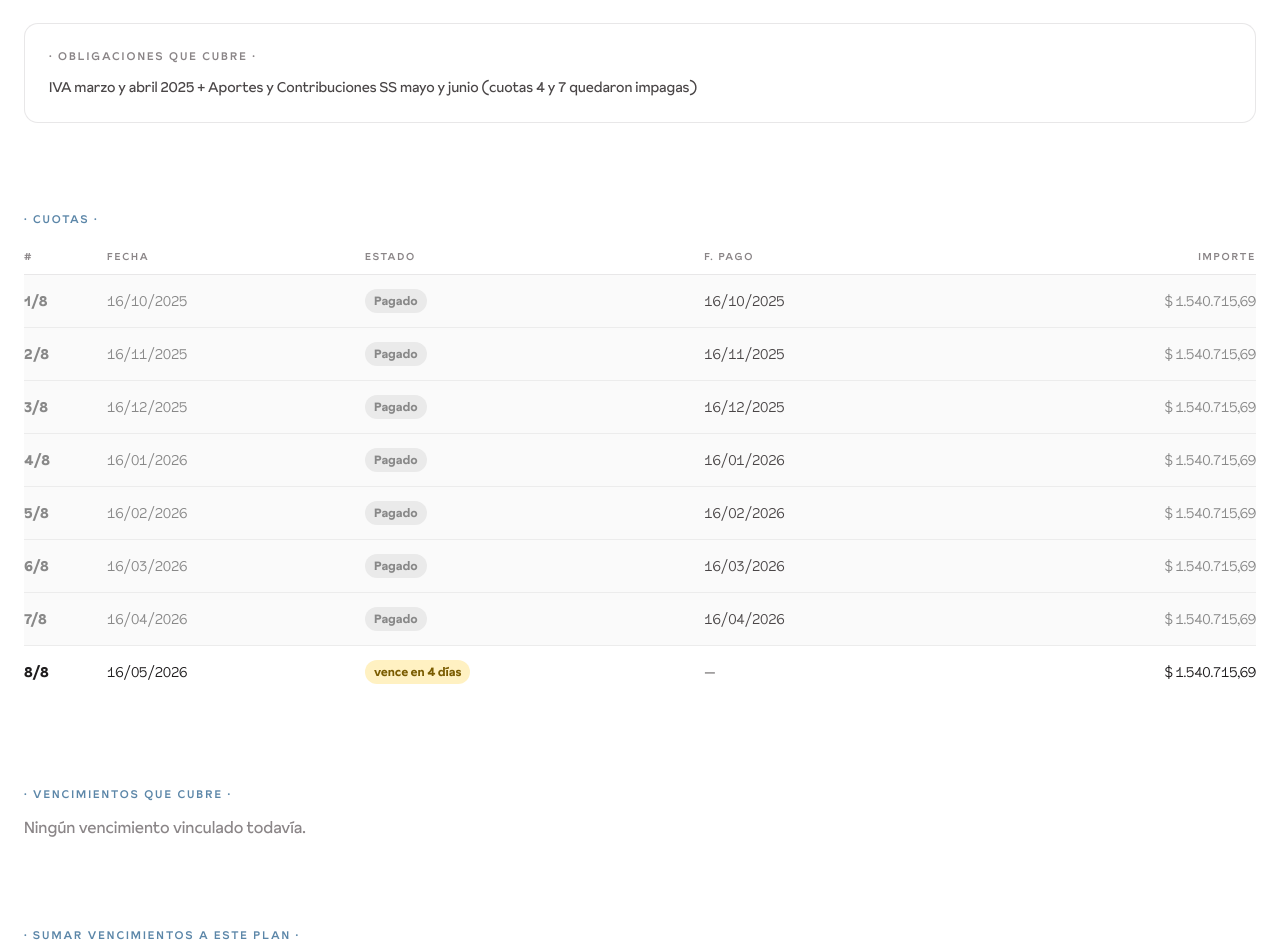
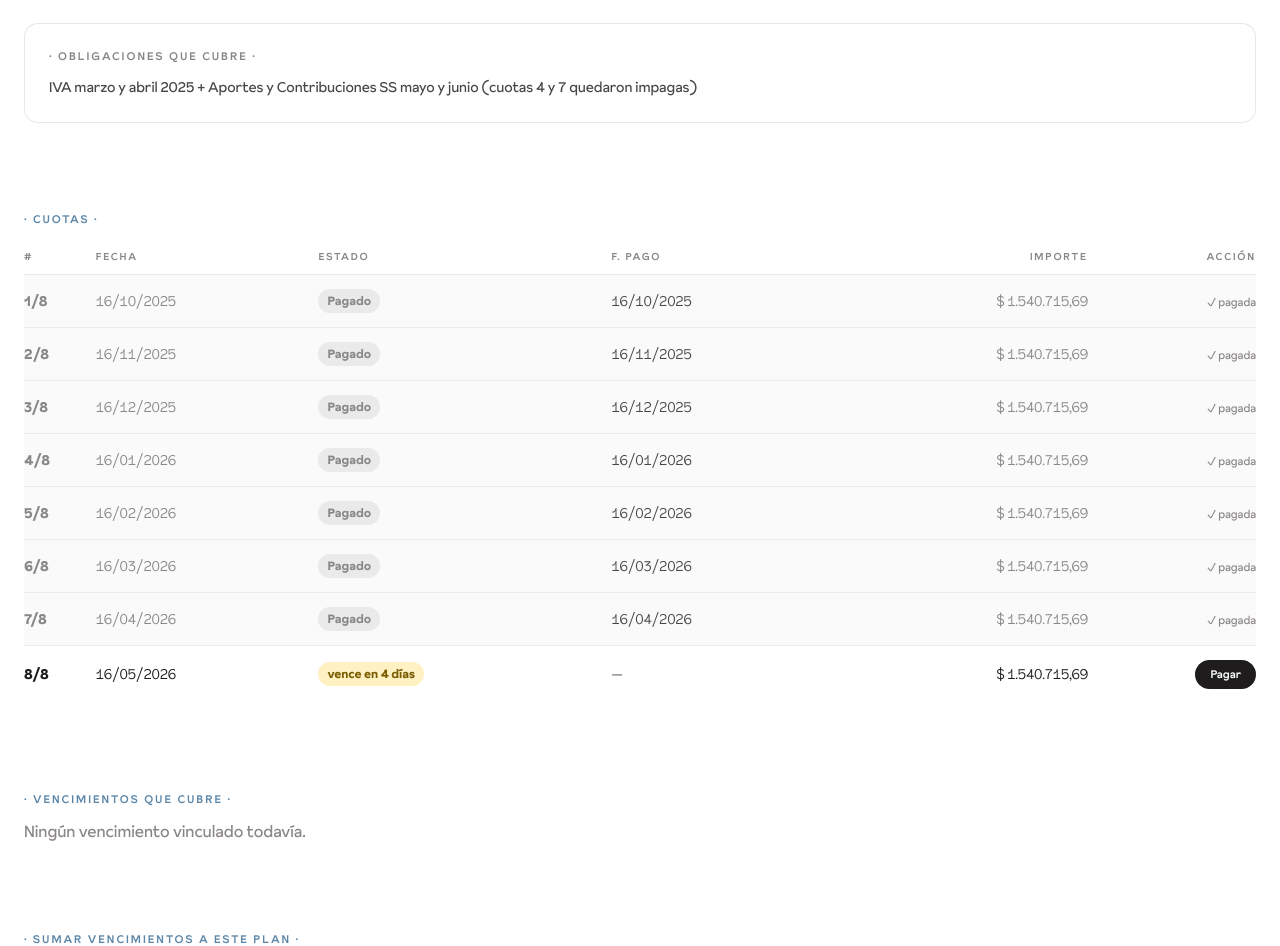
Before and after one commit to facumorala/piccolina-vencimientos, a Flask app: page /planes/1 in a window 1280 px wide. Shown: the part 425-1371 px from the top of the page. Run offline with Flask 3, Linux system fonts and the light colour scheme; the visitor is signed in with stand-in values (Sample User, id 1); data comes from the database, SQL or seed files in the repository; some libraries are stand-ins or nearby versions.

Commit message:
feat(planes): botón "Pagar" en cada cuota del detalle del plan
Antes había que ir a la lista general de Vencimientos para marcar cuotas
como pagadas. Ahora se puede hacer directo desde la vista del plan.

Co-Authored-By: Claude Opus 4.7 (1M context) <noreply@anthropic.com>

```diff
--- a/app/templates/planes/detalle.html
+++ b/app/templates/planes/detalle.html
@@ -41,6 +41,7 @@
           <th>Estado</th>
           <th>F. Pago</th>
           <th style="text-align: right;">Importe</th>
+          <th style="text-align: right;">Acción</th>
         </tr>
       </thead>
       <tbody>
@@ -56,6 +57,17 @@
             </td>
             <td class="num" style="color: var(--ink-2);">{{ c.fecha_pago | fecha }}</td>
             <td class="num" style="text-align: right;">{{ c.monto | money }}</td>
+            <td style="text-align: right;">
+              {% if c.pagado %}
+                <span style="color: var(--ink-3); font-size: 11px;">✓ pagada</span>
+              {% else %}
+                <button class="btn btn-primary" style="padding: 5px 14px; font-size: 11px;"
+                        type="button"
+                        onclick='abrirPopoverPagar({{ c.id }}, "Cuota {{ c.plan_cuota_nro }}/{{ plan.cuotas_totales }}")'>
+                  Pagar
+                </button>
+              {% endif %}
+            </td>
           </tr>
         {% endfor %}
       </tbody>
@@ -110,4 +122,43 @@
     </section>
   {% endif %}
 
+  {# ──────────────────────────────────────────────────────────────────── #}
+  {# MODAL: Pagar cuota                                                    #}
+  {# ──────────────────────────────────────────────────────────────────── #}
+  <div id="modal-pagar" class="modal-overlay" style="display: none;">
+    <div class="modal" style="max-width: 400px;">
+      <h2 id="modal-pagar-titulo" class="huge mb-4" style="font-size: 22px;">Pagar</h2>
+      <form id="form-pagar" method="post">
+        <label>Fecha de pago</label>
+        <input class="input-box" name="fecha_pago" type="date" required value="{{ today_ar() | string }}">
+
+        <label>Método</label>
+        <select class="input-box" name="metodo_pago">
+          <option value="">— elegir —</option>
+          <option value="efectivo">Efectivo</option>
+          <option value="transfer">Transferencia</option>
+          <option value="debito_automatico">Débito automático</option>
+          <option value="tarjeta">Tarjeta</option>
+        </select>
+
+        <div class="modal-actions">
+          <button class="btn btn-ghost" type="button" onclick="cerrarModal('modal-pagar')">Cancelar</button>
+          <button class="btn btn-primary" type="submit">Confirmar pago</button>
+        </div>
+      </form>
+    </div>
+  </div>
+
+  <script>
+    function abrirModal(id)  { document.getElementById(id).style.display = 'grid'; }
+    function cerrarModal(id) { document.getElementById(id).style.display = 'none'; }
+
+    function abrirPopoverPagar(vid, concepto) {
+      const form = document.getElementById('form-pagar');
+      form.action = `/vencimientos/${vid}/pagar`;
+      document.getElementById('modal-pagar-titulo').textContent = 'Pagar: ' + concepto;
+      abrirModal('modal-pagar');
+    }
+  </script>
+
 {% endblock %}
```
